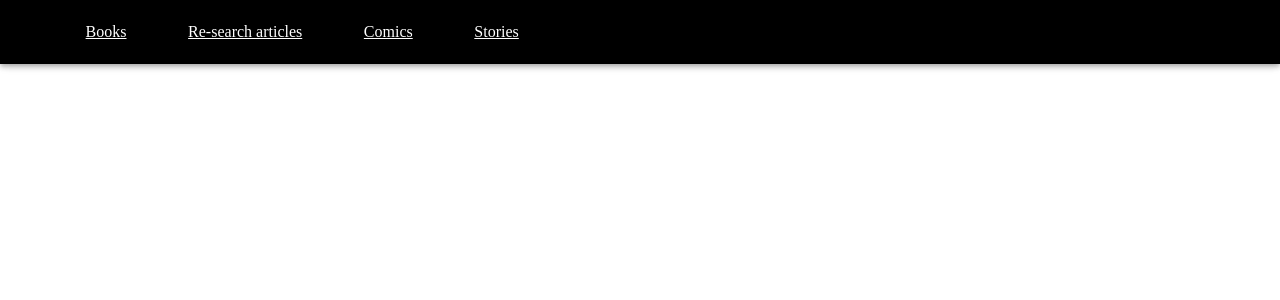
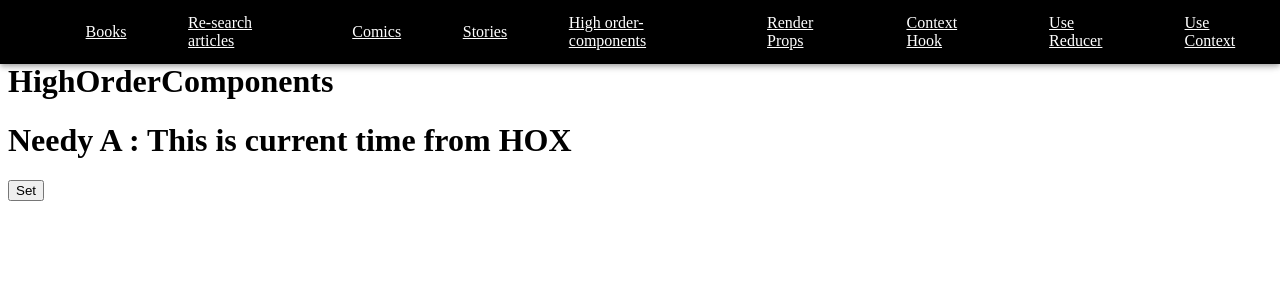
Before and after one commit to zeeshan-thedeveloper/React-basics, a React (Create React App) app in the folder Routing Example/: page /high-order-comp-example in a window 1280 px wide. Shown: the top 300 px of the page. Built offline with nearby package versions, Linux system fonts and the light colour scheme.

Commit message:
done example of HOC and render props

```diff
--- a/Routing Example/src/App.js
+++ b/Routing Example/src/App.js
@@ -16,15 +16,21 @@ import { Route, Routes } from "react-router-dom";
 import Horror from "./Components/Horror";
 import LoveStory from "./Components/LoveStory";
 import Animated from "./Components/Animated";
+import HighOrderComponents from "./Components/HighOrderComponents";
+import RenderProps from './Components/RenderProps'
 function App(props) {
   return (
     <div>
       <Navbar />
+      {/* <HighOrderComponents/> */}
       <div style={{ marginTop: "5%" }}>
         <Routes>
           <Route path="/books" element={<Books />} />
+          <Route path="/render-props-example" element={<RenderProps />} />
+
           <Route path="/re-search-articles" element={<ResearchArticles />} />
           <Route path="/comics/:id" element={<Comics />} />
+          <Route path="/high-order-comp-example" element={<HighOrderComponents />} />
           <Route path="/stories" element={<Stories />}>
             <Route index  element={<Horror />} />
             <Route path="horror" element={<Horror />} />
--- /dev/null
+++ b/Routing Example/src/Components/HighOrderComponents.js
@@ -0,0 +1,14 @@
+import { Outlet } from "react-router-dom";
+import NeedyComp_A from "./NeedyComp_A";
+
+const HighOrderComponents = () => {
+  return (
+    <div>
+      <h1>HighOrderComponents</h1>
+      <NeedyComp_A/>
+      <Outlet/>
+    </div>
+  );
+};
+
+export default HighOrderComponents;
--- a/Routing Example/src/Components/Navbar.js
+++ b/Routing Example/src/Components/Navbar.js
@@ -18,6 +18,11 @@ export default function Navbar() {
          <Link style={{color:"white",marginLeft:"5%"}} to="/re-search-articles">Re-search articles</Link>
          <Link style={{color:"white",marginLeft:"5%"}} to="/comics/id=3">Comics</Link>
          <Link style={{color:"white",marginLeft:"5%"}} to="/stories">Stories</Link>
+         <Link style={{color:"white",marginLeft:"5%"}} to="/high-order-comp-example">High order-components</Link>
+         <Link style={{color:"white",marginLeft:"5%"}} to="/render-props-example">Render Props</Link>
+         <Link style={{color:"white",marginLeft:"5%"}} to="/context-hook-example">Context Hook</Link>
+         <Link style={{color:"white",marginLeft:"5%"}} to="/render-props-example">Use Reducer</Link>
+         <Link style={{color:"white",marginLeft:"5%"}} to="/use-context-example">Use Context</Link>
 
         </Toolbar>
       </AppBar>
--- /dev/null
+++ b/Routing Example/src/Components/NeedyComp_A.js
@@ -0,0 +1,14 @@
+import { useState } from "react";
+import Wrapper from "./Wrapper";
+
+function NeedyCom_A(props) {
+    const [newTime,setNewTime]=useState("");
+    return <div>
+        <h1>Needy A : {props.currentTime}</h1>
+        <button onClick={()=>{
+            props.setCurrentTime("change time")
+        }}>Set</button>
+    </div>;
+}
+
+export default Wrapper(NeedyCom_A);
--- /dev/null
+++ b/Routing Example/src/Components/RenderProps.js
@@ -0,0 +1,12 @@
+import { Outlet } from "react-router-dom";
+import NeedyComp_A from "./NeedyComp_A";
+import RenderedProps from "./RenderedProps";
+const RenderProps=()=>{
+    return <div>
+        <h1>Render props</h1>
+        <RenderedProps render={(currentTime,setCurrentTime)=>{return <NeedyComp_A currentTime={currentTime} setCurrentTime={setCurrentTime}/>}}/>
+
+    </div>
+}
+
+export default RenderProps;
--- /dev/null
+++ b/Routing Example/src/Components/RenderedProps.js
@@ -0,0 +1,8 @@
+import { useState } from "react";
+
+const RenderedProps = (props) => {
+    const [currentTime, setCurrentTime] = useState("This is current time from render props");
+    return <>{props.render(currentTime, setCurrentTime)}</>;
+};
+
+export default RenderedProps;
--- /dev/null
+++ b/Routing Example/src/Components/Wrapper.js
@@ -0,0 +1,14 @@
+import { useState } from "react";
+
+function Wrapper(NeedyComp) {
+  const UpdatedCom = (props) => {
+    const [currentTime, setCurrentTime] = useState("This is current time from HOX");
+    return (
+      <NeedyComp currentTime={currentTime} setCurrentTime={setCurrentTime} {...props}/>
+    );
+  };
+
+  return UpdatedCom;
+}
+
+export default Wrapper
```
Also changed, not shown: Routing Example/src/Components/Books.js (+16 -9 lines).
